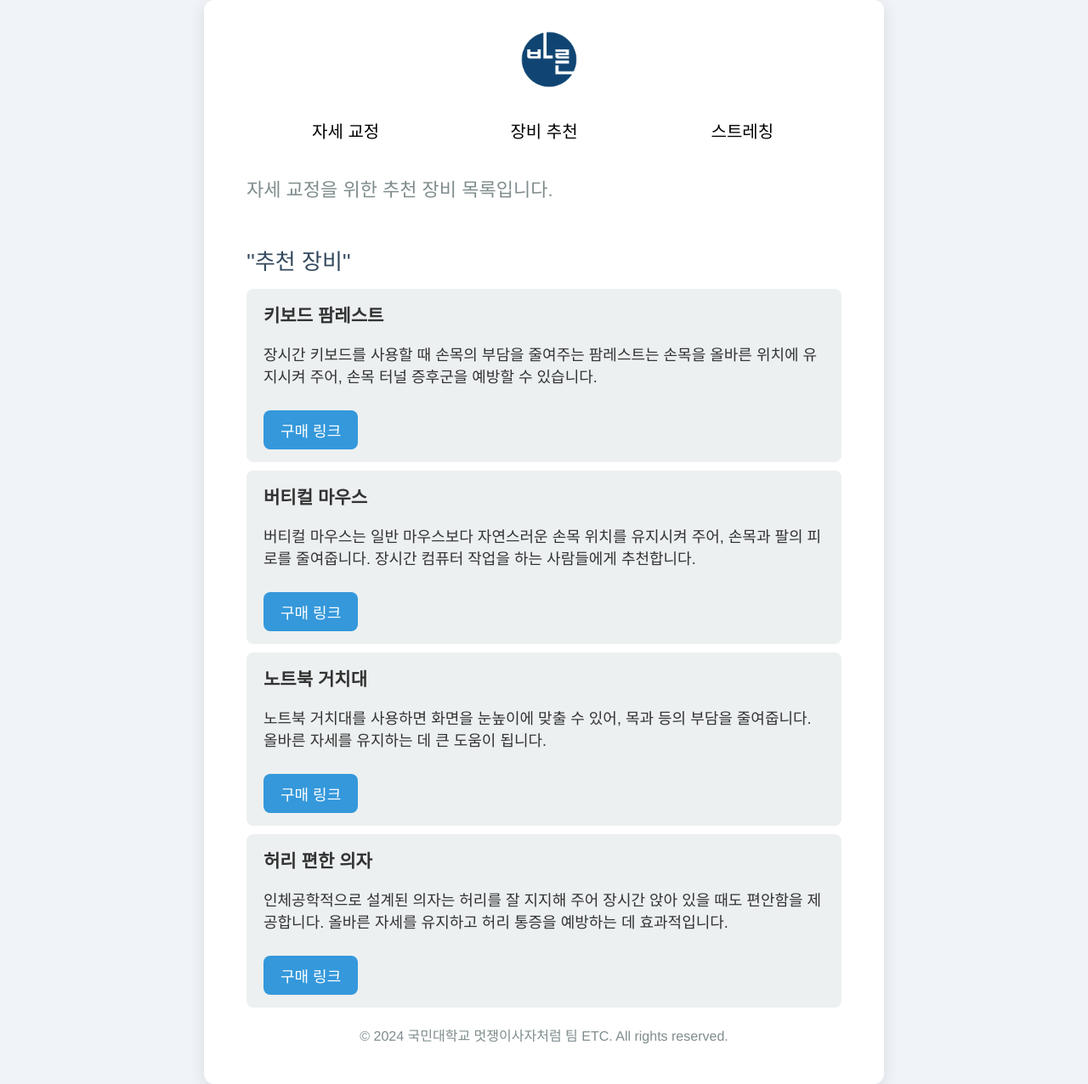
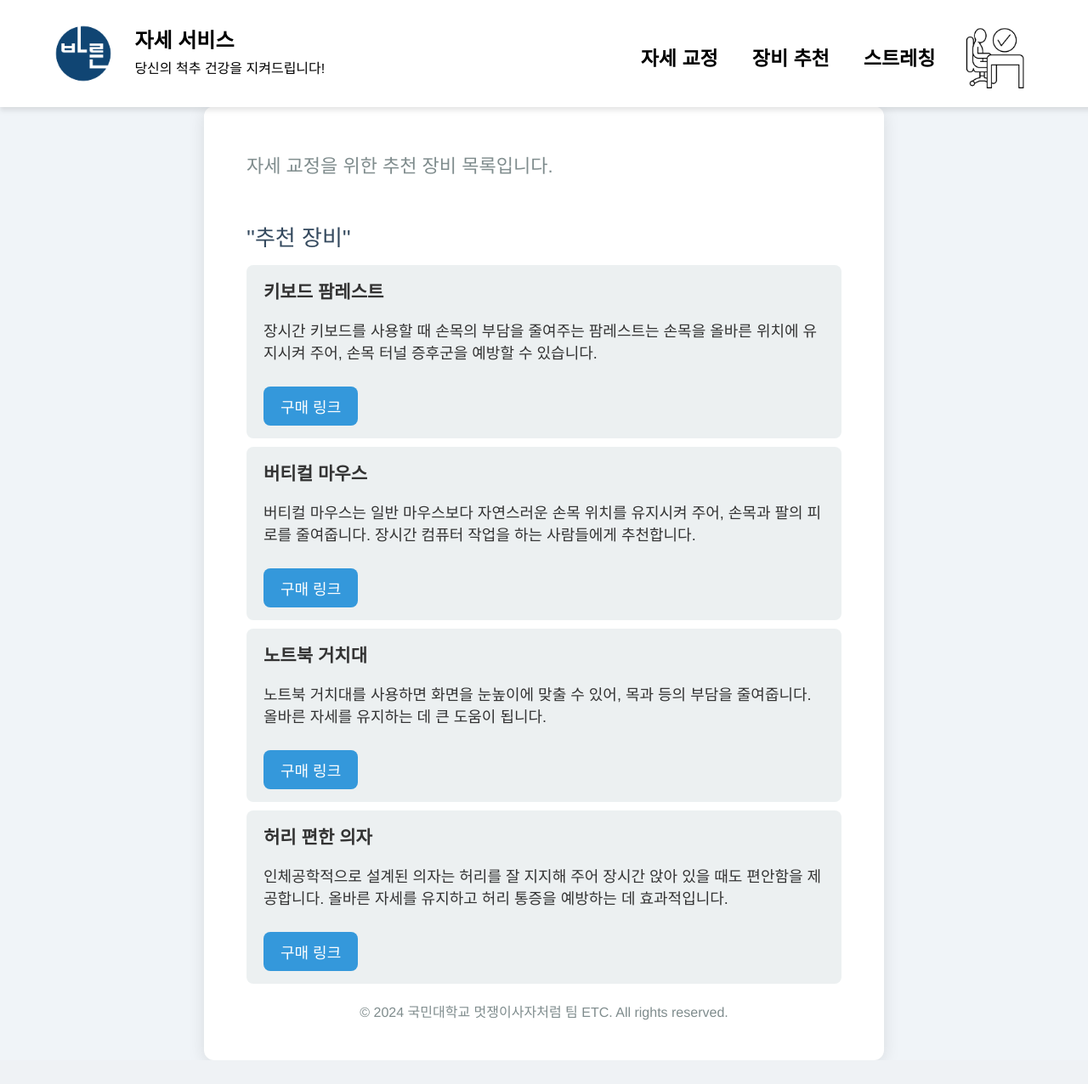
Before and after one commit to ruudska6/likelion_etc, a Flask app: page /equipment in a window 1280 px wide. Shown: the whole page at 85% size. After the commit the page ends 1248 px from the top, so only its background shows below. Run offline with Flask 3, Linux system fonts and the light colour scheme.

Commit message:
베너 디자인  통일

```diff
--- a/templates/equipment.html
+++ b/templates/equipment.html
@@ -5,17 +5,38 @@
     <meta name="viewport" content="width=device-width, initial-scale=1.0">
     <title>바른 자세 교정 서비스</title>
     <link rel="stylesheet" href="{{ url_for('static', filename='styles.css') }}">
+    <style>
+        body {
+            margin-top: 125px;
+        }
+    </style>
 </head>
 <body>
-    <div class="container">
-        <img src="{{ url_for('static', filename='bareun-big.png') }}" class="bareun-big">
+    <div class="banner" id="banner">
+
+
+        <img src="{{ url_for('static', filename='bareun-big.png') }}" class="bareun-big" alt="Banner Image">
+
+        <div class="text-container">
+        <p class="main-title">자세 서비스</p>
+        <p class="subtitle">당신의 척추 건강을 지켜드립니다!</p>
+        </div>
+
+        <div class="nav-subtitle">
+
         <nav>
             <ul>
                 <li><a href="{{ url_for('index') }}">자세 교정</a></li>
                 <li><a href="{{ url_for('equipment') }}">장비 추천</a></li>
                 <li><a href="{{ url_for('stretching') }}">스트레칭</a></li>
+                <img src="{{ url_for('static', filename='desk.png') }}" class="desk" alt="Banner Image">
             </ul>
         </nav>
+
+    </div>
+</div>
+
+    <div class="container">
         <p class="subtitle">자세 교정을 위한 추천 장비 목록입니다.</p>
 
         <div class="recommendations">
```
Also changed, not shown: templates/stretching.html (+22 -2 lines), static/dlfeks.png (deleted).
